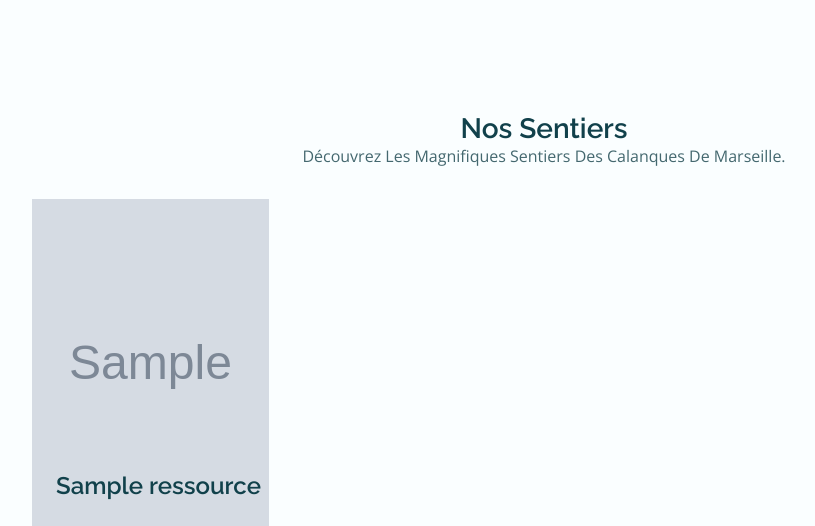
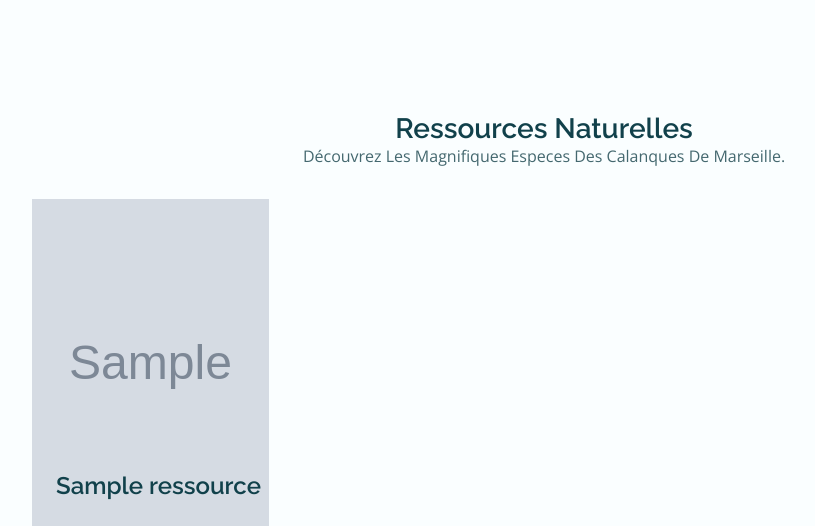
Before and after one commit to le-plat-jonathan/parc_national, a PHP site: template app/views/NaturalRessources/getAllNaturalRessources.php in a window 1280 px wide. Shown: the part 72-598 px from the top of the page, without its empty margins (96-911 px from the left). Run offline with PHP 8.4, Linux system fonts and the light colour scheme; the template is opened without the code that fills it: most values are stand-ins (such as "Sample title", 1, 10 or a date in 2020); grey boxes marked "Sample" are stand-in pictures.

Commit message:
add new title ressources

```diff
--- a/app/views/NaturalRessources/getAllNaturalRessources.php
+++ b/app/views/NaturalRessources/getAllNaturalRessources.php
@@ -47,8 +47,8 @@ $fileFooter = __DIR__ . '/../footer/footer.php';
 
     <main class="main">
     <section class="section section__trails">
-        <h2 class="section__title">Nos Sentiers</h2>
-        <p class="section__subtitle">Découvrez les magnifiques sentiers des calanques de Marseille.</p>
+        <h2 class="section__title">Ressources naturelles</h2>
+        <p class="section__subtitle">Découvrez les magnifiques especes des calanques de Marseille.</p>
         <div class="container container__trails flex">
             <?php
             foreach ($ressources as $ressource) {
--- a/app/views/NaturalRessources/getNaturalRessourcesById.php
+++ b/app/views/NaturalRessources/getNaturalRessourcesById.php
@@ -10,10 +10,7 @@
 <h1>Détails des ressources naturelles</h1>
 <?php if (!empty($ressource)) { ?>
 <ul>
-    <li><strong>Nom :</strong> <?= htmlspecialchars($ressource['name']); ?></li>
-    <li><strong>Description :</strong> <?= htmlspecialchars($ressource['description']); ?></li>
-    <li><strong>Population :</strong> <?= htmlspecialchars($ressource['population']); ?></li>
-    <li><strong>Environment_id:</strong> <?= htmlspecialchars($ressource['environment_id']); ?></li>
+  <!-- code sup -->
 </ul>
 <?php } else { ?>
     <p>Aucune donnée sur les ressources naturelles disponible.</p>
--- a/app/views/navbar/navbar.php
+++ b/app/views/navbar/navbar.php
@@ -7,7 +7,7 @@
             <a href="./../index.php" class="nav__link active-link">Home</a>
             </li>
             <li class="nav__item">
-                <a href="./../Trails/getAllTrail.php" class="nav__link">Nos sentiers</a>
+                <a href="./../getAllTrail.php" class="nav__link">Nos sentiers</a>
             </li>
             <li class="nav__item">
                 <a href="./../routes/bookingRoutes.php" class="nav__link">Camping’s</a>
```
